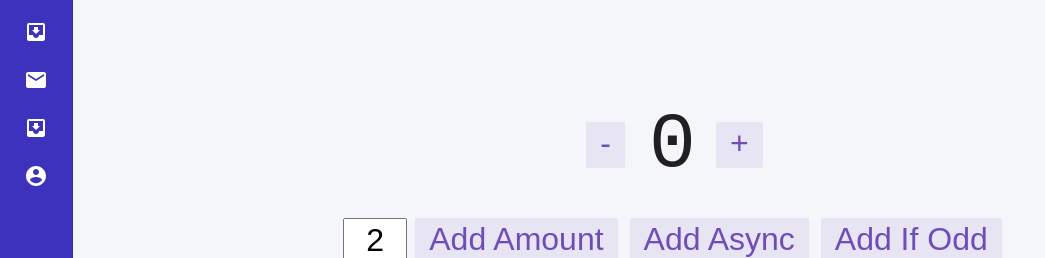
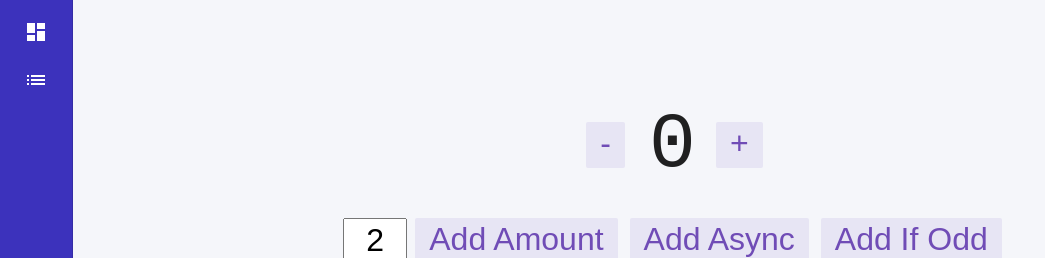
Before and after one commit to grumpyTofu/react-flask-starter, a React (Create React App) app in the folder client/: page / in a window 1280 px wide. Shown: the top 258 px of the page, without its empty margins (0-1045 px from the left). Built offline with nearby package versions, Linux system fonts and the light colour scheme.

Commit message:
Added routes to sidebar

```diff
--- a/client/src/App.tsx
+++ b/client/src/App.tsx
@@ -4,43 +4,32 @@ import {
   BrowserRouter as Router,
   Routes,
   Route,
-  Outlet,
-  useOutlet,
 } from 'react-router-dom';
 import { Counter } from './components/counter/Counter';
-import RecursiveRoute from './components/Router/RecursiveRoute';
 import NotFound from './components/Router/NotFound';
+import DashboardIcon from '@material-ui/icons/Dashboard';
+import ListIcon from '@material-ui/icons/List';
 
 export interface RouteConfig {
   path: string;
   component: any;
-  routes?: RouteConfig[];
+  icon: any;
+  title: string;
+  // routes?: RouteConfig[];
 }
 
-const routeConfig: RouteConfig[] = [
+export const routes: RouteConfig[] = [
   {
     path: '/',
     component: <Counter />,
+    icon: <DashboardIcon />,
+    title: 'Dashboard'
   },
   {
-    path: '/invoices',
-    component: <div>Invoices</div>,
-  },
-  {
-    path: '/dashboard',
-    component: <div>Dashboard</div>,
-  },
-  {
-    path: '/test',
-    component: <div>Test</div>,
-  },
-  {
-    path: '/test/recursive',
-    component: <div>Recursive</div>,
-  },
-  {
-    path: '/test/recursive/routes',
-    component: <div>Recursive Route</div>,
+    path: '/todos',
+    component: <div>Todos</div>,
+    icon: <ListIcon />,
+    title: 'Todos'
   },
 ];
 
@@ -49,11 +38,11 @@ const App: React.FC = () => {
     <Router>
       <Routes>
         <Route path="/" element={<Layout />}>
-          {routeConfig.map(route => (
+          {routes.map(route => (
             <Route
               path={route.path}
               element={route.component}
-              key={`RecursiveRoute_${route.path}`}
+              key={`Route_${route.path}`}
             />
           ))}
           <Route path="*" element={<NotFound />} />
--- a/client/src/components/Layout.tsx
+++ b/client/src/components/Layout.tsx
@@ -1,5 +1,5 @@
 import React from 'react';
-import { Outlet } from 'react-router-dom';
+import { Outlet, Link } from 'react-router-dom';
 import clsx from 'clsx';
 import {
   createStyles,
@@ -25,6 +25,7 @@ import InboxIcon from '@material-ui/icons/MoveToInbox';
 import MailIcon from '@material-ui/icons/Mail';
 import { Avatar } from '@material-ui/core';
 import AccountCircleIcon from '@material-ui/icons/AccountCircle';
+import { routes } from '../App';
 
 const drawerWidth = 240;
 
@@ -176,20 +177,12 @@ const Layout: React.FC = ({ children }) => {
         {/* <div className={classes.toolbar}></div>
         <Divider /> */}
         <List>
-          {['All mail', 'Trash', 'Spam'].map((text, index) => (
-            <ListItem button key={text}>
-              <ListItemIcon>
-                {index % 2 === 0 ? <InboxIcon /> : <MailIcon />}
-              </ListItemIcon>
-              <ListItemText primary={text} />
+          {routes.map(route => (
+            <ListItem button component={Link} to={route.path}>
+              <ListItemIcon>{route.icon}</ListItemIcon>
+              <ListItemText primary={route.title} />
             </ListItem>
           ))}
-          <ListItem button>
-            <ListItemIcon>
-              <AccountCircleIcon />
-            </ListItemIcon>
-            <ListItemText primary="Profile" />
-          </ListItem>
         </List>
         <div className={classes.appControls}>
           <Divider />
```
Also changed, not shown: client/src/components/Router/RecursiveRoute.tsx (+3 -4 lines).
